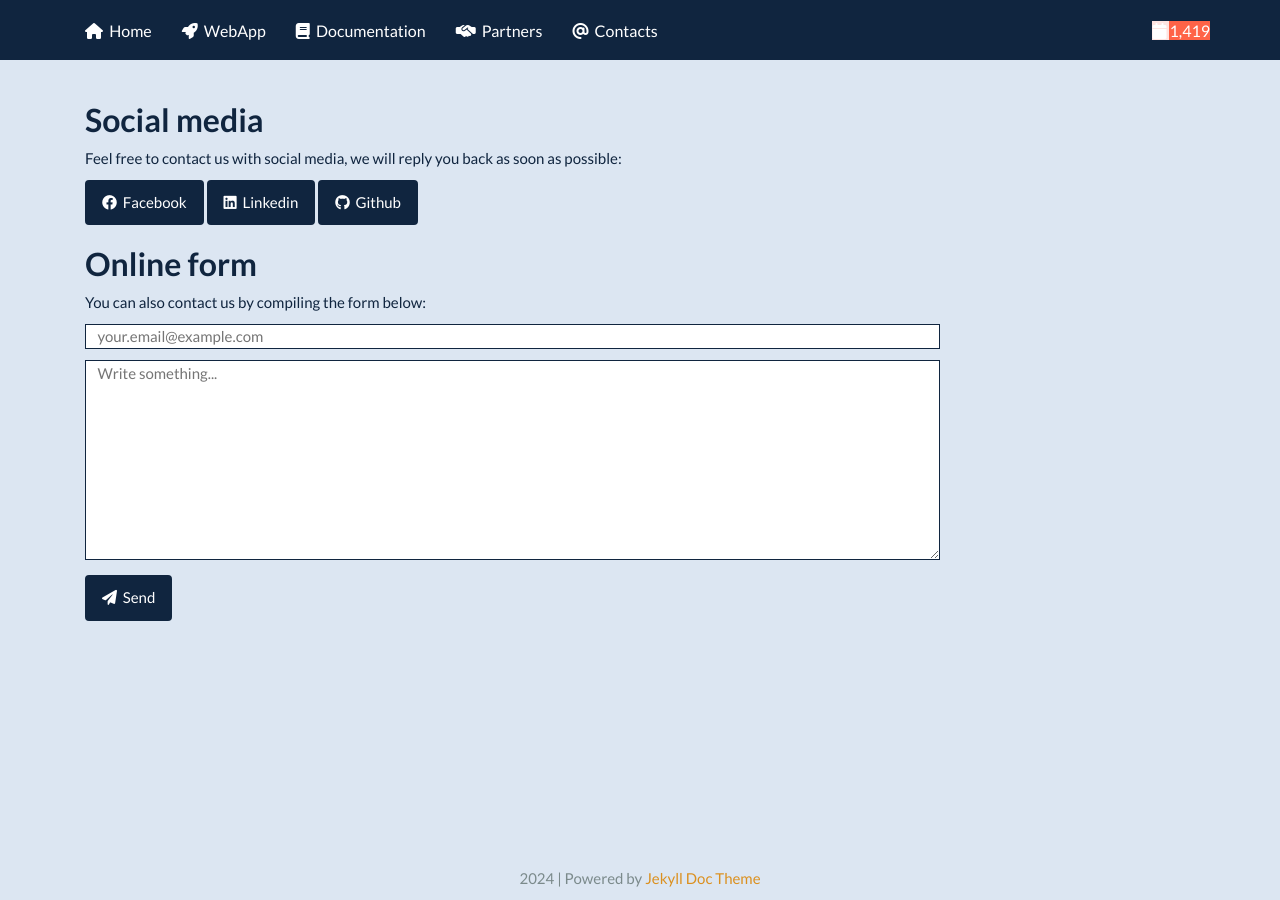
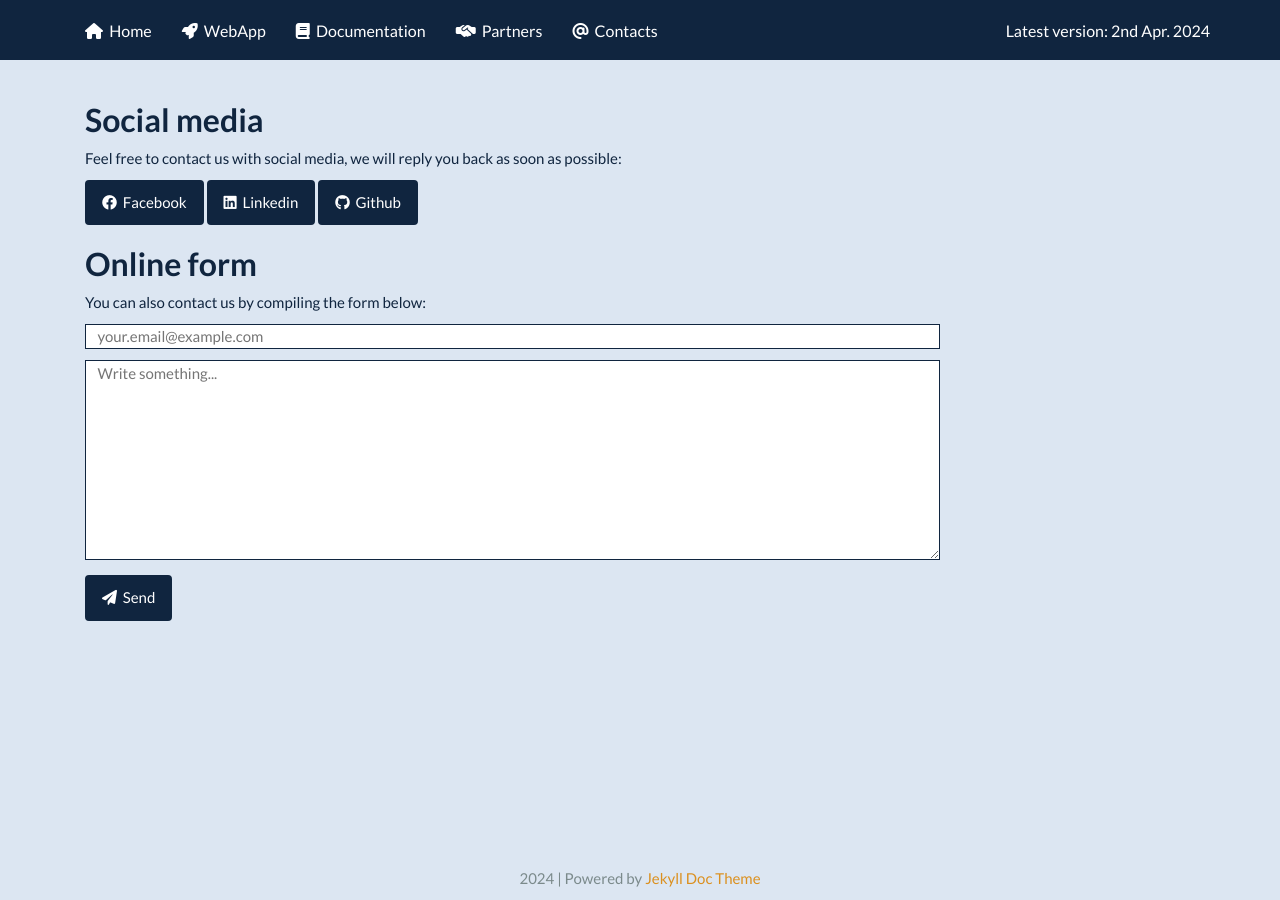
Before and after one commit to srebughini/ASALI, a Jekyll site: the page built from _pages/contacts.md, in a window 1280 px wide. Built offline with Jekyll 4.4.1, drawn with Linux system fonts in a browser that asks for light colours; a script that is not in the unit is left out.

```diff
--- a/_includes/topnav.html
+++ b/_includes/topnav.html
@@ -19,11 +19,7 @@
             <div class="navbar-right">
                 <ul class="nav navbar-nav">
                     <li>
-                        <a href="https://sourceforge.net/projects/asali/files/latest/download">
-                            <span class="fa-layers fa-fw" style="background:MistyRose">
-                                <i class="fa-solid  fa-calendar"></i>
-                                <span class="fa-layers-counter" style="background:Tomato">1,419</span>
-                              </span>
+                        <a href="https://sourceforge.net/projects/asali/files/latest/download">Latest version: 2nd Apr. 2024
                         </a>
                     </li>
                 </ul>
```
